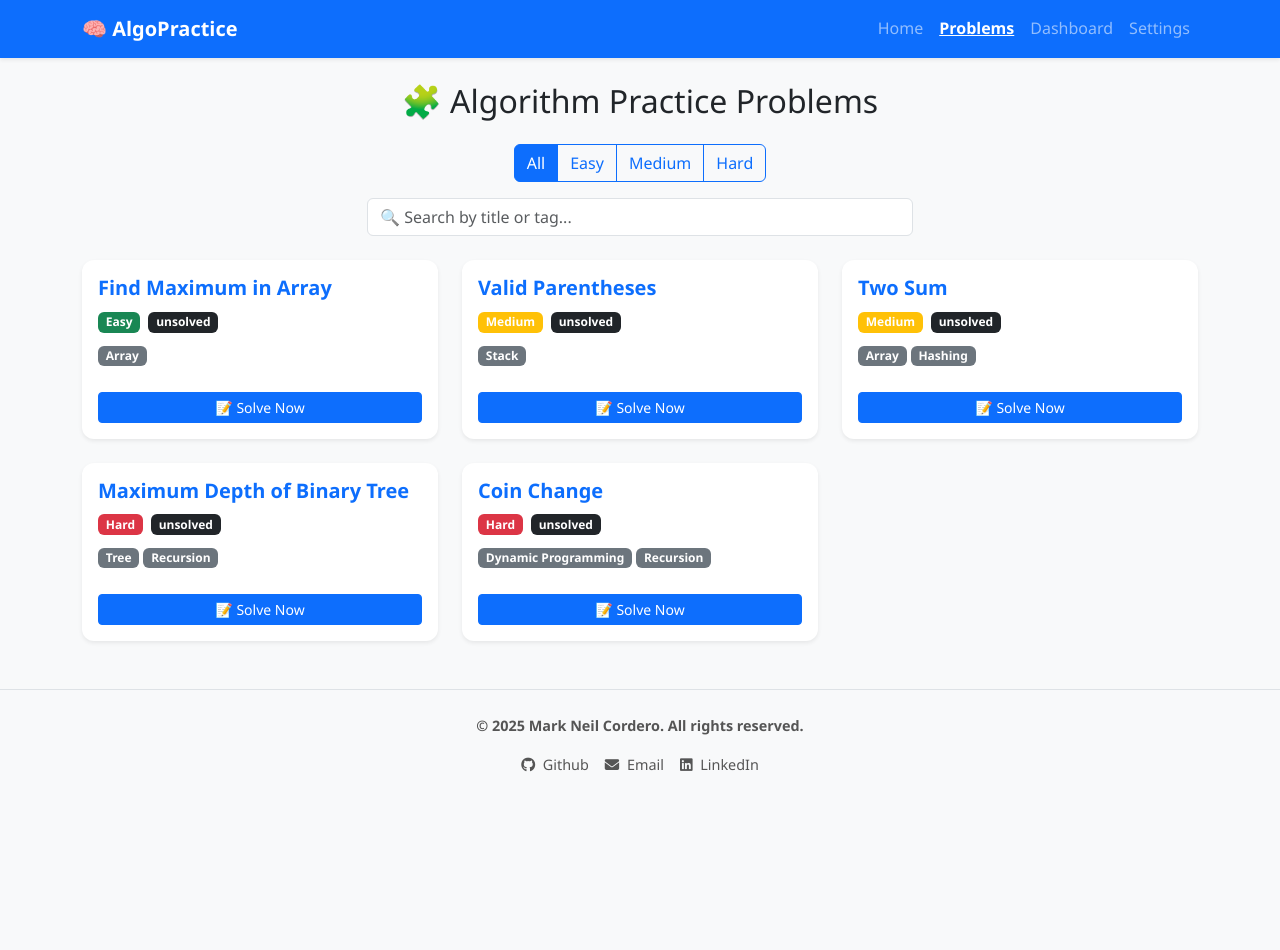
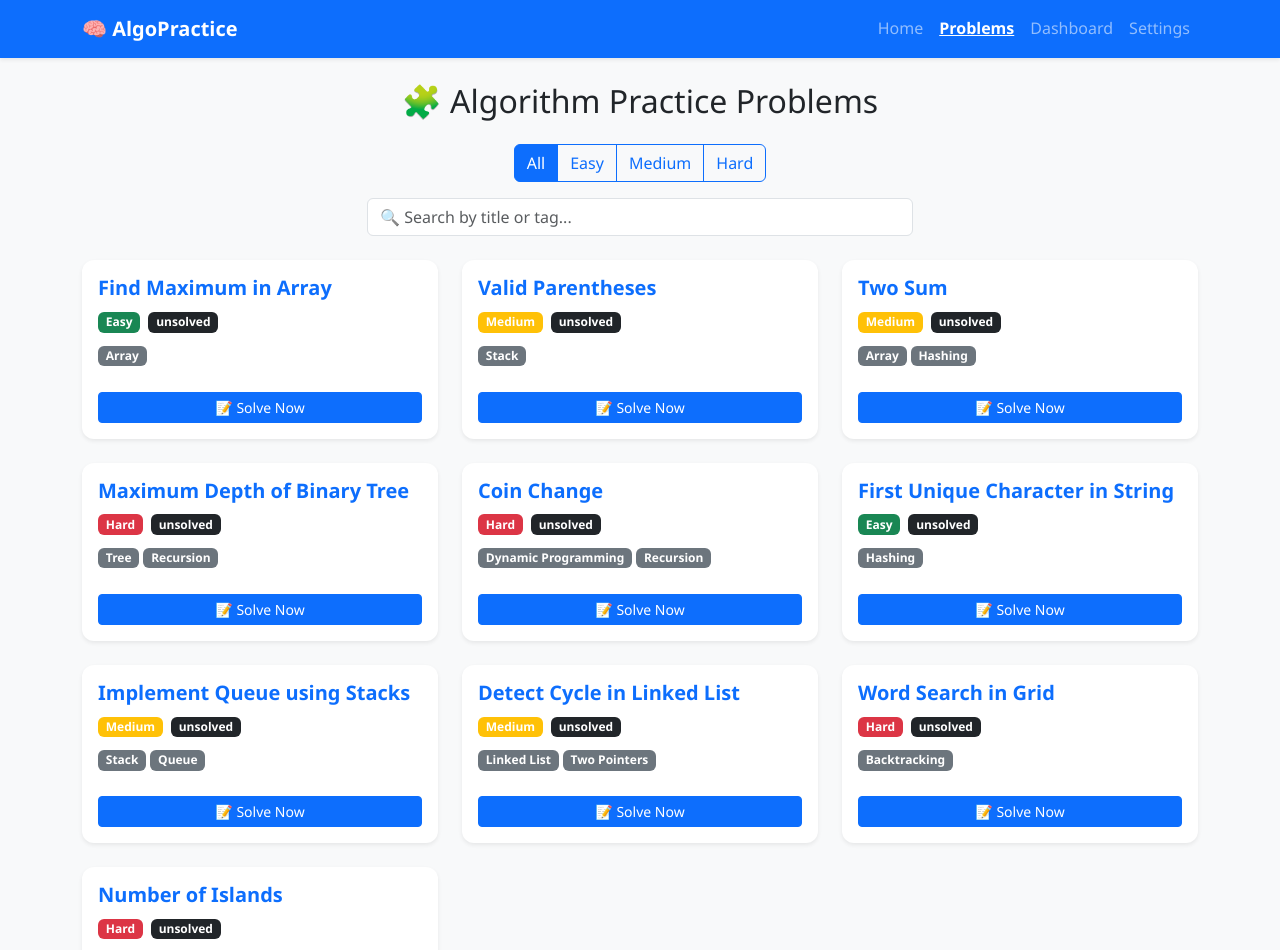
Before and after one commit to markneilcordero/algorithm-practice-app, a React (Vite) app: page /practice in a window 1280 px wide. Shown: the top 950 px of the page. Before the commit the page ends 800 px from the top, so only its background shows below. Built offline with nearby package versions, Linux system fonts and the light colour scheme.

Commit message:
Update problems.js

```diff
--- a/src/data/problems.js
+++ b/src/data/problems.js
@@ -123,4 +123,154 @@ function coinChange(coins, amount) {
 }
 `.trim()
   }
+,
+  {
+    id: 'first-unique-char',
+    title: 'First Unique Character in String',
+    description: 'Given a string, return the index of the first non-repeating character. If none exists, return -1.',
+    difficulty: 'Easy',
+    tags: ['Hashing'],
+    examples: [
+      { input: '"leetcode"', output: '0' },
+      { input: '"aabb"', output: '-1' }
+    ],
+    testCases: [
+      { input: ["leetcode"], expected: 0 },
+      { input: ["loveleetcode"], expected: 2 },
+      { input: ["aabb"], expected: -1 }
+    ],
+    solution: `
+function firstUniqChar(s) {
+  const count = {};
+  for (let char of s) count[char] = (count[char] || 0) + 1;
+  for (let i = 0; i < s.length; i++) {
+    if (count[s[i]] === 1) return i;
+  }
+  return -1;
+}
+`.trim()
+  },
+  {
+    id: 'implement-queue-using-stacks',
+    title: 'Implement Queue using Stacks',
+    description: 'Implement a queue using two stacks. Your queue should support enqueue and dequeue operations.',
+    difficulty: 'Medium',
+    tags: ['Stack', 'Queue'],
+    examples: [
+      { input: 'enqueue(1), enqueue(2), dequeue() → 1', output: '1' }
+    ],
+    testCases: [
+      { input: [], expected: undefined } // This is a design problem, so it's more for interactive testing
+    ],
+    solution: `
+class MyQueue {
+  constructor() {
+    this.stack1 = [];
+    this.stack2 = [];
+  }
+
+  enqueue(x) {
+    this.stack1.push(x);
+  }
+
+  dequeue() {
+    if (!this.stack2.length) {
+      while (this.stack1.length) {
+        this.stack2.push(this.stack1.pop());
+      }
+    }
+    return this.stack2.pop();
+  }
+}
+`.trim()
+  },
+  {
+    id: 'detect-cycle-in-linkedlist',
+    title: 'Detect Cycle in Linked List',
+    description: 'Given the head of a linked list, determine if the list has a cycle.',
+    difficulty: 'Medium',
+    tags: ['Linked List', 'Two Pointers'],
+    examples: [
+      { input: 'head = [3,2,0,-4], pos = 1', output: 'true' }
+    ],
+    testCases: [
+      { input: [], expected: false } // Can't simulate in pure data — needs linked list setup
+    ],
+    solution: `
+function hasCycle(head) {
+  let slow = head, fast = head;
+  while (fast && fast.next) {
+    slow = slow.next;
+    fast = fast.next.next;
+    if (slow === fast) return true;
+  }
+  return false;
+}
+`.trim()
+  },
+  {
+    id: 'word-search',
+    title: 'Word Search in Grid',
+    description: 'Given a 2D board and a word, return true if the word exists in the grid. The word must be constructed from letters of sequentially adjacent cells (horizontal/vertical).',
+    difficulty: 'Hard',
+    tags: ['Backtracking'],
+    examples: [
+      { input: 'board = [["A","B","C","E"],["S","F","C","S"],["A","D","E","E"]], word = "ABCCED"', output: 'true' }
+    ],
+    testCases: [
+      { input: [[["A","B"],["C","D"]], "ABCD"], expected: false }
+    ],
+    solution: `
+function exist(board, word) {
+  const rows = board.length, cols = board[0].length;
+  const dfs = (i, j, k) => {
+    if (i < 0 || i >= rows || j < 0 || j >= cols || board[i][j] !== word[k]) return false;
+    if (k === word.length - 1) return true;
+    const tmp = board[i][j];
+    board[i][j] = '#';
+    const found = dfs(i+1,j,k+1)||dfs(i-1,j,k+1)||dfs(i,j+1,k+1)||dfs(i,j-1,k+1);
+    board[i][j] = tmp;
+    return found;
+  };
+  for (let i = 0; i < rows; i++) {
+    for (let j = 0; j < cols; j++) {
+      if (dfs(i, j, 0)) return true;
+    }
+  }
+  return false;
+}
+`.trim()
+  },
+  {
+    id: 'number-of-islands',
+    title: 'Number of Islands',
+    description: 'Given a 2D grid of "1"s (land) and "0"s (water), return the number of islands. An island is surrounded by water and is formed by connecting adjacent lands horizontally or vertically.',
+    difficulty: 'Hard',
+    tags: ['Graph', 'DFS'],
+    examples: [
+      { input: '[["1","1","0","0"],["1","0","0","1"],["0","0","1","1"]]', output: '3' }
+    ],
+    testCases: [
+      { input: [[["1","1","0"],["0","1","0"],["1","0","1"]]], expected: 3 }
+    ],
+    solution: `
+function numIslands(grid) {
+  let count = 0;
+  const dfs = (i, j) => {
+    if (i < 0 || j < 0 || i >= grid.length || j >= grid[0].length || grid[i][j] !== '1') return;
+    grid[i][j] = '0';
+    dfs(i+1,j); dfs(i-1,j); dfs(i,j+1); dfs(i,j-1);
+  };
+  for (let i = 0; i < grid.length; i++) {
+    for (let j = 0; j < grid[0].length; j++) {
+      if (grid[i][j] === '1') {
+        dfs(i, j);
+        count++;
+      }
+    }
+  }
+  return count;
+}
+`.trim()
+  }
 ];
```
